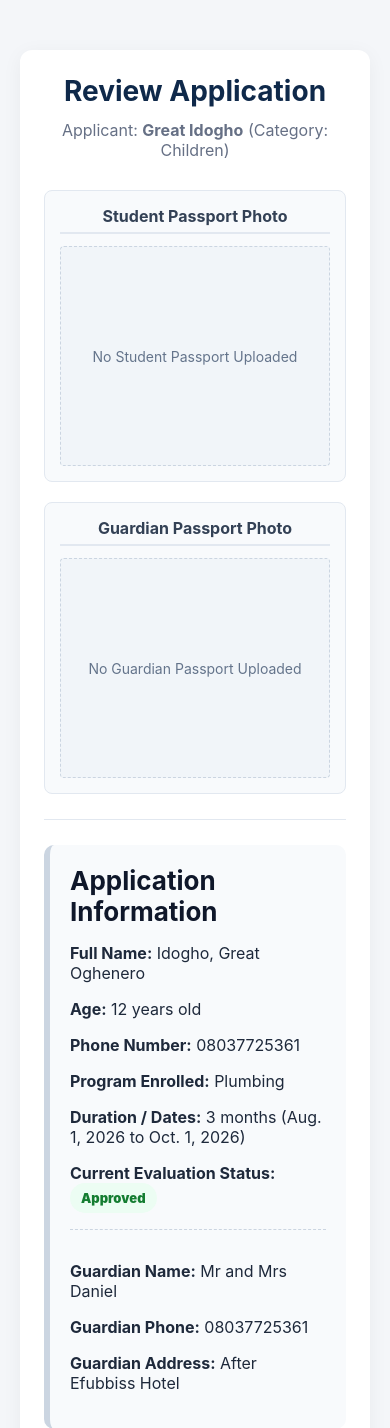
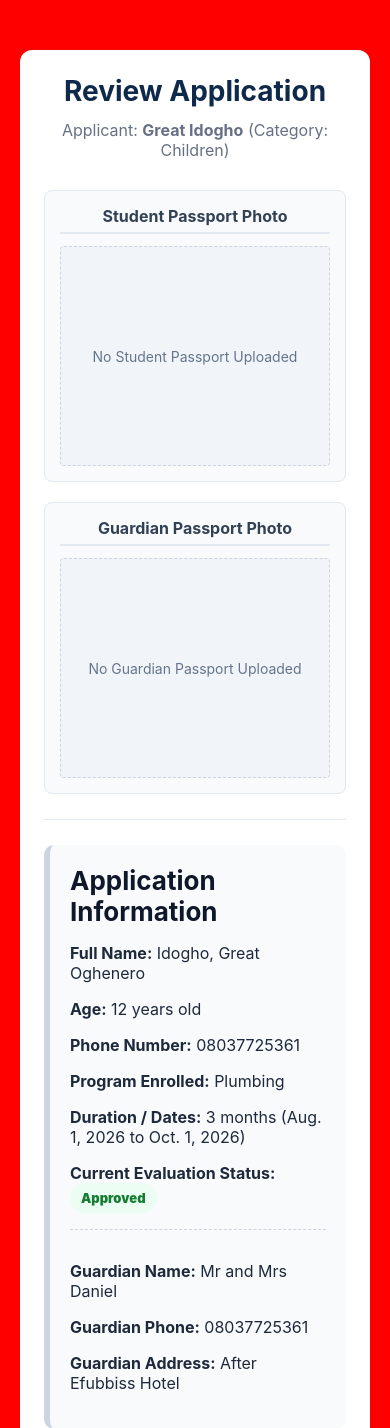
Before and after one commit to Jamesenocode/skillapp, a Django app: page /admin-applications/4/ in a window 390 px wide. Shown: the part 194-1622 px from the top of the page. Run offline with Django 5.2, Linux system fonts and the light colour scheme; a user stored in the database is signed in; data comes from the database, SQL or seed files in the repository; both versions use the stored data as it was after the commit.

```diff
--- a/static/css/home.css
+++ b/static/css/home.css
@@ -1791,3 +1791,8 @@ html {
         padding: 10px;
     }
 }
+
+/* trial for apply nav bar*/
+body {
+    background: red !important;
+}
```
Also changed, not shown: db.sqlite3.
